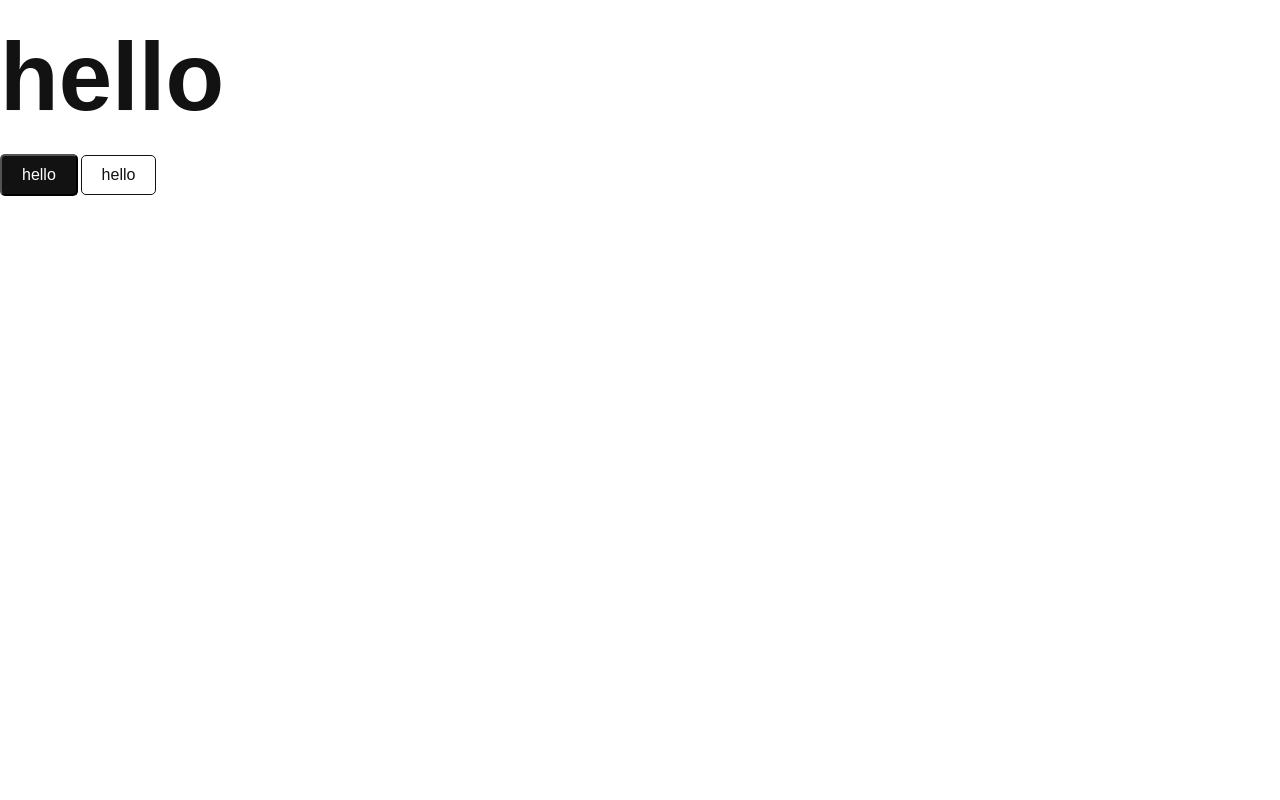
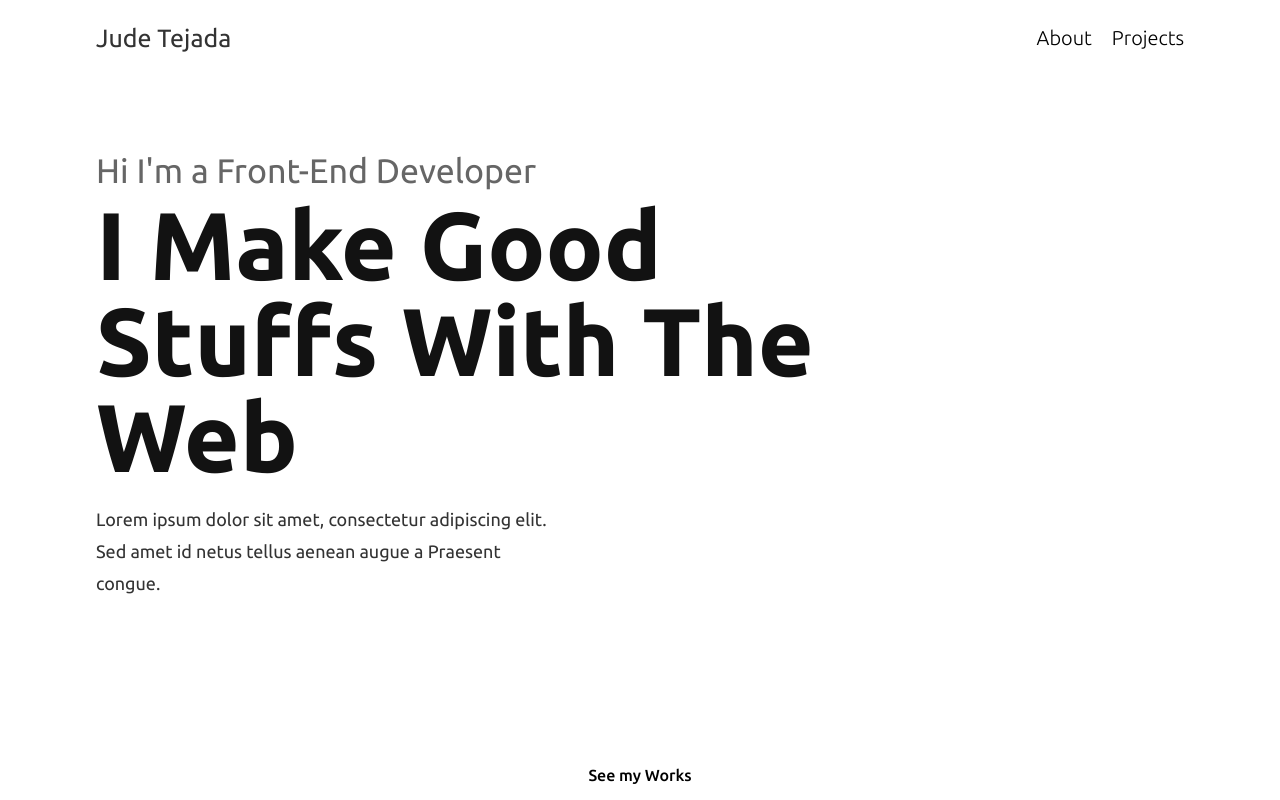
Before and after one commit to JudeTejada/PortfolioV1, a website with bundled scripts: page public/index.html in a window 1280 px wide. Built offline with nearby package versions, Linux system fonts and the light colour scheme.

Commit message:
Main page is done

```diff
--- a/public/index.html
+++ b/public/index.html
@@ -5,13 +5,44 @@
   <meta charset="UTF-8">
   <meta name="viewport" content="width=device-width, initial-scale=1.0">
   <title>Jude Tejada | Front-End Developer</title>
+  <link href="https://fonts.googleapis.com/css2?family=Ubuntu:wght@300;400;500;700&display=swap" rel="stylesheet">
 </head>
 
 <body class="white">
-  <h1 class="heading--1">hello</h1>
-  <button class="btn btn--primary">hello</button>
-  <button class="btn btn--secondary">hello</button>
-  <script src="../src/JS/main.js"></script>
+
+  <main class="main">
+    <div class="container">
+      <!-- START OF NAV -->
+      <nav class="nav">
+        <div class="nav__content">
+          <a href="#" class="nav__logo"> Jude Tejada</a>
+
+
+          <ul class="nav__ul">
+            <li class="nav__li"><a href="#" class="nav__link">About</a></li>
+            <li class="nav__li"><a href="#" class="nav__link">Projects</a></li>
+          </ul>
+        </div> <!-- nav -- Content-->
+      </nav>
+      <!-- END OF NAV -->
+      <header class="header">
+        <div class="header__content">
+          <h4 class="heading--4 mb-3">Hi I'm a Front-End Developer</h4>
+          <h1 class="heading--1">I Make Good Stuffs With The Web</h1>
+          <p class="paragraph mt-1 paragraph--hero">Lorem ipsum dolor sit amet, consectetur adipiscing elit. Sed amet id
+            netus tellus
+            aenean
+            augue a Praesent congue.</p>
+        </div>
+        <button class="btn btn--outline">See my Works</button>
+      </header>
+      <!--Container-->
+    </div>
+  </main>
+
+
+
+  <script src="../src/JS/main.js" defer></script>
 </body>
 
 </html>
--- a/src/SASS/abstracts/_variables.scss
+++ b/src/SASS/abstracts/_variables.scss
@@ -2,8 +2,10 @@
   --primary-color: #121212;
   --secondary-color: #222;
   --tertiary-color: #333;
-  --dark-gray: #444;
-  --light-gray: #444;
+  --dark-gray-1: #444;
+  --dark-gray-2: #555;
+  --dark-gray-3: #666;
+  --light-gray: #c4c4c4;
 
   --heading-1: 9.6rem;
   --heading-2: 6rem;
--- a/src/SASS/base/_base.scss
+++ b/src/SASS/base/_base.scss
@@ -7,16 +7,35 @@
 }
 html {
   font-size: 62.5%;
+  scroll-behavior: smooth;
 }
 body {
+  overflow-x: hidden;
   line-height: 1.6;
   font-family: "Ubuntu", sans-serif;
+}
+input::-moz-focus-inner {
+  border: 0;
+}
+
+a {
+  text-decoration: none;
+  color: var(--tertiary-color);
+  outline: none;
 }
 
 button {
   outline: none;
+  &::-moz-focus-inner {
+    border: 0;
+  }
 }
 
 ul {
   list-style: none;
 }
+
+main {
+  position: relative;
+  height: 100vh;
+}
--- /dev/null
+++ b/src/SASS/base/_util.scss
@@ -0,0 +1,11 @@
+.mb-1 {
+  margin-bottom: 1em;
+}
+.mt-1 {
+  margin-top: 1em;
+}
+
+.container {
+  max-width: 85%;
+  margin: 0 auto;
+}
--- a/src/SASS/components/_btn.scss
+++ b/src/SASS/components/_btn.scss
@@ -1,4 +1,5 @@
 .btn {
+  outline: none;
   font-weight: 500;
   font-size: 1.6rem;
   font-family: inherit;
@@ -24,4 +25,23 @@
       color: #fff;
     }
   }
+  &--outline {
+    margin-top: 3em;
+    text-align: center;
+    background: none;
+    border: none;
+    padding: 0;
+    margin: 0;
+    position: absolute;
+    bottom: 1em;
+    left: 50%;
+    transform: translateX(-50%);
+    transition: 200ms ease;
+
+    &:focus-within,
+    &:focus,
+    &:hover {
+      margin-bottom: 0.4em;
+    }
+  }
 }
--- a/src/SASS/components/_headings.scss
+++ b/src/SASS/components/_headings.scss
@@ -1,6 +1,7 @@
 .heading--1 {
   font-size: 9.6rem;
   font-weight: 700;
+  line-height: 1;
   color: var(--primary-color);
 }
 .heading--2 {
@@ -10,7 +11,7 @@
 }
 .heading--4 {
   font-size: 3.4rem;
-  color: var(--dark-gray);
+  color: var(--dark-gray-3);
 }
 
 .heading--6 {
@@ -23,4 +24,7 @@
   font-size: 1.8rem;
   line-height: 1.78;
   color: var(--tertiary-color);
+  &--hero {
+    max-width: 46rem;
+  }
 }
--- /dev/null
+++ b/src/SASS/layout/_header.scss
@@ -0,0 +1,10 @@
+.header {
+  padding-top: 8.5rem;
+
+  &__content {
+    display: flex;
+    flex-direction: column;
+    justify-content: center;
+    max-width: 80%;
+  }
+}
--- /dev/null
+++ b/src/SASS/layout/_nav.scss
@@ -0,0 +1,35 @@
+.nav {
+  padding-top: 1.8em;
+
+  &__content {
+    display: flex;
+    align-items: center;
+    justify-content: space-between;
+  }
+
+  &__ul {
+    display: flex;
+    align-items: center;
+    transition: 200ms ease-in;
+  }
+  &__logo {
+    font-size: 2.5rem;
+    font-weight: var(--secondary-color);
+  }
+  &__li:not(:last-child) {
+    margin-right: 2em;
+  }
+
+  &__link,
+  &__link:visited,
+  &__link:link {
+    font-size: 2rem;
+    font-weight: 300;
+    color: var(--dark-gray);
+  }
+  &__link:hover,
+  &__link:active,
+  &__link:focus {
+    opacity: 0.4;
+  }
+}
--- a/src/SASS/main.scss
+++ b/src/SASS/main.scss
@@ -5,7 +5,12 @@
 
 //base
 @import "./base/base";
+@import "./base/util";
 
 //components
 @import "./components/headings";
 @import "./components/btn";
+
+//layout
+@import "./layout/nav";
+@import "./layout/header";
```
